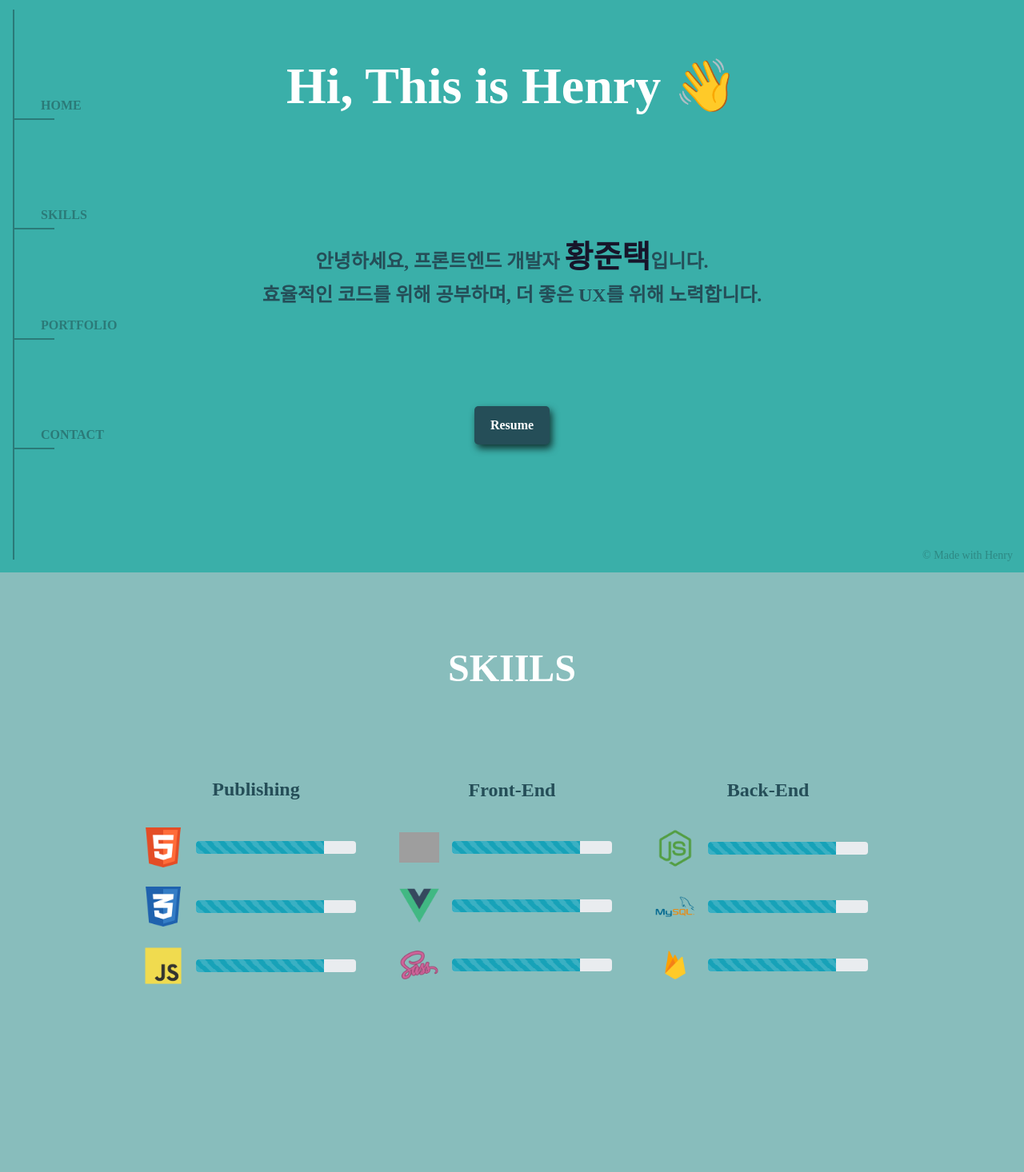
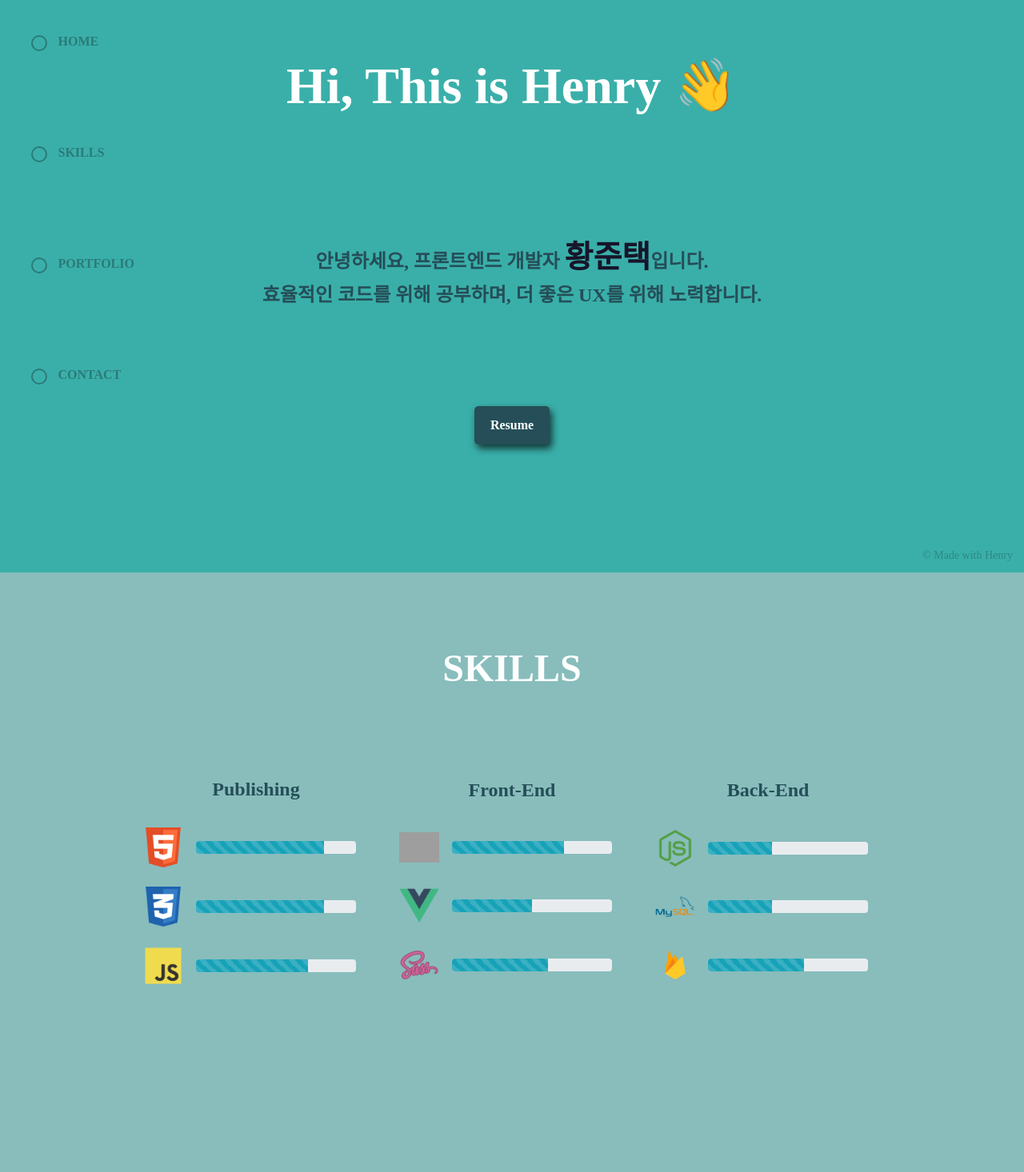
Before and after one commit to 4boysdontcry/portfolio, a React (Create React App) app: page / in a window 1280 px wide. Shown: the part 84-1550 px from the top of the page at 80% size. Built offline with nearby package versions, Linux system fonts and the light colour scheme; grey boxes are pictures that could not be loaded.

Commit message:
json내용 skill에 붙이기 전

```diff
--- /dev/null
+++ b/public/json/skill.json
@@ -0,0 +1,5 @@
+[
+  {"id": 1, "cate": "01", "title": "Publishing", "desc": "웹표준을 지향하며, 반응형 웹제작을 주로 합니다.", "desc2": "중복되는 코드를 줄이기 위해 노력합니다."},
+  {"id": 4, "cate": "02", "title": "Front-End", "desc": "컴포넌트를 분리하여 유지보수가 용이한 구성을 만듭니다.", "desc2": "CSS를 대신하여 SCSS를 사용할 수 있습니다."},
+  {"id": 7, "cate": "03", "title": "Back-End", "desc": "브라우저와 통신할 서버를 만든 경험이 있습니다.", "desc2": "Firebase를 이용한 작업에 익숙합니다."}
+]
--- /dev/null
+++ b/src/components/Bar.js
@@ -0,0 +1,103 @@
+import React from 'react';
+import styled, { css } from 'styled-components'
+import 'bootstrap/dist/css/bootstrap.min.css';
+import 'react-bootstrap-icons'
+
+import { Card, ProgressBar } from 'react-bootstrap'
+
+/* ****************** styled ****************** */
+import '../css/bar.css'
+
+
+
+/* ****************** component ****************** */
+const Bar = () => {
+  return (
+    <div>
+      <div className="skill-wrap">
+				<div className="title-wrap">
+					<h2 className="title">SKILLS</h2>
+				</div>
+				<div className="card-wrapper">
+					<div className="card-wrap">
+						<Card.Text>
+							<Card.Text>
+								<h3 className="sub-title">Publishing</h3>
+							</Card.Text>
+							<div className="lang-wrapper">
+								<div className="lang-img">
+								 <img src="/img/html.png" alt="html" />
+								</div>
+								<ProgressBar className="m-3 probar" variant="info" animated now={80} />
+							</div>
+							<div className="lang-wrapper">
+								<div className="lang-img">
+								 <img src="/img/css.png" alt="css" />
+								</div>
+								<ProgressBar className="m-3 probar" variant="info" animated now={80} />
+							</div>
+							<div className="lang-wrapper">
+								<div className="lang-img">
+								 <img src="/img/jas.png" alt="javascript" />
+								</div>
+								<ProgressBar className="m-3 probar" variant="info" animated now={70} />
+							</div>
+						</Card.Text>
+					</div>
+						<div className="card-wrap">
+							<Card.Text>
+								<Card.Text>
+									<h3 className="sub-title">Front-End</h3>
+								</Card.Text>
+								<div className="lang-wrapper">
+									<div className="lang-img">
+									<img src="/img/react.png" alt="react" />
+									</div>
+									<ProgressBar className="m-3 probar" variant="info" animated now={70} />
+								</div>
+								<div className="lang-wrapper">
+									<div className="lang-img">
+									<img src="/img/vuejs.png" alt="vue.js" />
+									</div>
+									<ProgressBar className="m-3 probar" variant="info" animated now={50} />
+								</div>
+								<div className="lang-wrapper">
+									<div className="lang-img">
+									<img src="/img/scss.png" alt="scss" />
+									</div>
+									<ProgressBar className="m-3 probar" variant="info" animated now={60} />
+								</div>
+							</Card.Text>
+						</div>
+						<div className="card-wrap">
+							<Card.Text>
+								<Card.Text>
+									<h3 className="sub-title">Back-End</h3>
+								</Card.Text>
+								<div className="lang-wrapper">
+									<div className="lang-img">
+									<img src="/img/node.png" alt="node.js" />
+									</div>
+									<ProgressBar className="m-3 probar" variant="info" animated now={40} />
+								</div>
+								<div className="lang-wrapper">
+									<div className="lang-img">
+									<img src="/img/sql.png" alt="mysql" />
+									</div>
+									<ProgressBar className="m-3 probar" variant="info" animated now={40} />
+								</div>
+								<div className="lang-wrapper">
+									<div className="lang-img">
+									<img src="/img/fire.png" alt="firebase" />
+									</div>
+									<ProgressBar className="m-3 probar" variant="info" animated now={60} />
+								</div>
+							</Card.Text>
+						</div>
+				</div>
+			</div>
+    </div>
+  );
+}
+
+export default Bar;
--- a/src/components/Contact.js
+++ b/src/components/Contact.js
@@ -15,7 +15,12 @@ const Contact = () => {
   return (
     <div className="contact-wrapper">
       <div className="contact-wrap">
-
+        <h3>CONTACT</h3>
+        <div className="call-wrapper">
+          <div className="call"><a callto="010-8724-7111"></a></div>
+          <div className="call"><a href=""></a></div>
+          <div className="call"><a href=""></a></div>
+        </div>
       </div>
     </div>
   );
--- a/src/components/Main.js
+++ b/src/components/Main.js
@@ -10,13 +10,13 @@ import '../css/main.css'
 
 /* ****************** component ****************** */
 const Main = () => {
+
 	return (
 		<div className="main-wrapper" id="main">
 			<div className="main-wrap">
 				<div className="text-wrap">
 					<div className="ment-wrapper">
-						<h2 className="ment">Hi, This is Henry 👋</h2>
-						{/* <h2 className="ment2">I'm FRONT-END DEVELOPER</h2> */}
+						<h2 className="ment">Hi, This is Henry <span className="hand">👋</span></h2>
 					</div>
 					<div className="subject-wrapper">
 						<p className="article">
@@ -24,7 +24,7 @@ const Main = () => {
 							효율적인 코드를 위해 공부하며, 더 좋은 UX를 위해 노력합니다.
 						</p>
 					</div>
-					<button className="bt-resume"><a href="#">Resume</a></button>
+					<button className="bt-resume"><a href="/notion">Resume</a></button>
 				</div>
 			</div>
 		</div>
--- a/src/components/Skills.js
+++ b/src/components/Skills.js
@@ -4,97 +4,19 @@ import 'bootstrap/dist/css/bootstrap.min.css';
 import 'react-bootstrap-icons'
 
 import { Card, ProgressBar } from 'react-bootstrap'
+import Bar from './Bar'
 
 /* ****************** styled ****************** */
 import '../css/skills.css'
-
 
 /* ****************** component ****************** */
 const Skills = () => {
 	return (
 		<div className="skill-wrapper" id="skill">
-			<div className="skill-wrap">
-				<div className="title-wrap">
-					<h2 className="title">SKIILS</h2>
-				</div>
-				<div className="card-wrapper">
-					<div className="card-wrap">
-						<Card.Text>
-							<Card.Text>
-								<h3 className="sub-title">Publishing</h3>
-							</Card.Text>
-							<div className="lang-wrapper">
-								<div className="lang-img">
-								 <img src="/img/html.png" alt="html" />
-								</div>
-								<ProgressBar className="m-3 probar" variant="info" animated now={80} />
-							</div>
-							<div className="lang-wrapper">
-								<div className="lang-img">
-								 <img src="/img/css.png" alt="css" />
-								</div>
-								<ProgressBar className="m-3 probar" variant="info" animated now={80} />
-							</div>
-							<div className="lang-wrapper">
-								<div className="lang-img">
-								 <img src="/img/jas.png" alt="javascript" />
-								</div>
-								<ProgressBar className="m-3 probar" variant="info" animated now={80} />
-							</div>
-						</Card.Text>
-					</div>
-						<div className="card-wrap">
-							<Card.Text>
-								<Card.Text>
-									<h3 className="sub-title">Front-End</h3>
-								</Card.Text>
-								<div className="lang-wrapper">
-									<div className="lang-img">
-									<img src="/img/react.png" alt="react" />
-									</div>
-									<ProgressBar className="m-3 probar" variant="info" animated now={80} />
-								</div>
-								<div className="lang-wrapper">
-									<div className="lang-img">
-									<img src="/img/vuejs.png" alt="vue.js" />
-									</div>
-									<ProgressBar className="m-3 probar" variant="info" animated now={80} />
-								</div>
-								<div className="lang-wrapper">
-									<div className="lang-img">
-									<img src="/img/scss.png" alt="scss" />
-									</div>
-									<ProgressBar className="m-3 probar" variant="info" animated now={80} />
-								</div>
-							</Card.Text>
-						</div>
-						<div className="card-wrap">
-							<Card.Text>
-								<Card.Text>
-									<h3 className="sub-title">Back-End</h3>
-								</Card.Text>
-								<div className="lang-wrapper">
-									<div className="lang-img">
-									<img src="/img/node.png" alt="node.js" />
-									</div>
-									<ProgressBar className="m-3 probar" variant="info" animated now={80} />
-								</div>
-								<div className="lang-wrapper">
-									<div className="lang-img">
-									<img src="/img/sql.png" alt="mysql" />
-									</div>
-									<ProgressBar className="m-3 probar" variant="info" animated now={80} />
-								</div>
-								<div className="lang-wrapper">
-									<div className="lang-img">
-									<img src="/img/fire.png" alt="firebase" />
-									</div>
-									<ProgressBar className="m-3 probar" variant="info" animated now={80} />
-								</div>
-							</Card.Text>
-						</div>
-				</div>
-			</div>
+			<Bar />
+      {
+
+      }
 		</div>
 	);
 }
--- /dev/null
+++ b/src/css/bar.css
@@ -0,0 +1,61 @@
+.skill-wrap {
+  width: 90%;
+  height: 100vh;
+  margin: 0 auto;
+  padding: 6em;
+  display: flex;
+  flex-direction: column;
+  align-items: center;
+}
+
+.skill-wrap .card-wrapper {
+  width: 100%;
+  display: flex;
+  justify-content: space-between;
+  align-items: center;
+}
+.skill-wrap .card-wrap {
+  width: 32.3333%;
+  margin: 2%;
+  display: flex;
+  flex-direction: column;
+}
+.card-wrap .sub-title {
+  text-align: center;
+  font-size: 1.5em;
+  font-weight: bold;
+  color: #254e58;
+  margin-bottom: 1.5em;
+}
+
+.skill-wrap .title-wrap {
+  font-size: 3em;
+  color: #feffff;
+  font-weight: bolder;
+  margin-bottom: 2em;
+}
+
+.skill-wrap .lang-wrapper {
+  display: flex;
+  align-items: center;
+  justify-content: center;
+  margin-bottom: 1.5em;
+}
+.lang-wrapper .lang-img {
+  max-width: 50px;
+}
+.lang-img img {
+  width: 100%;
+}
+.lang-img img:hover {
+  transition: all .5s;
+  transform: scale(1.2);
+}
+.lang-wrapper .probar{
+  width: 100%;
+}
+
+
+@media screen and (max-width: 768px) {
+
+}
--- a/src/css/contact.css
+++ b/src/css/contact.css
@@ -1,8 +1,8 @@
 .contact-wrapper {
   width: 100%;
   height: 100vh;
-  background-color: #88bdbc;
-  color: #254e58;
+  background-color: #a2c9be;
+  color: #1d7a91;
 }
 
 .contact-wrap {
--- a/src/css/main.css
+++ b/src/css/main.css
@@ -83,3 +83,17 @@
 	border-bottom: 20px solid transparent;
 	border-right: 0 solid transparent;
 }
+
+.main-wrapper .ment .hand {
+  display: inline-block;
+  animation: shake 2.5s infinite;
+	}
+
+@keyframes shake {
+  0% {transform: rotate(0deg);}
+  20% {transform: rotate(13deg);}
+  24% {transform: rotate(-13deg);}
+  28% {transform: rotate(13deg);}
+  32% {transform: rotate(-13deg);}
+  36% {transform: rotate(0deg);}
+}
--- a/src/css/sidebar.css
+++ b/src/css/sidebar.css
@@ -2,7 +2,7 @@
   position: fixed;
   width: 10%;
   height: 90vh;
-  padding: 1em;
+  padding: 3em;
   bottom: 0;
   color: #2b7a78;
   z-index: 99;
@@ -10,21 +10,26 @@
 
 .side-wrapper .bar {
   width: 1px;
-  height: 100%;
-  border-left: 2px solid #2b7a78;
+  height: 70%;
+  display: flex;
+  flex-direction: column;
+  align-items: center;
+  justify-content: space-between;
 }
 
 .side-wrapper .box {
   position: relative;
-  width: 50px;
-  height: 20%;
-  border-bottom: 2px solid #2b7a78;
-  text-align: center;
+  width: 20px;
+  height: 20px;
+  border: 2px solid #2b7a78;
+  border-radius: 50%;
+  text-align: left;
   font-weight: bold;
 }
 .side-wrapper .title {
   position: absolute;
-  bottom: 0;
+  bottom: -40%;
+  left: 150%;
   padding: .5em;
   cursor: pointer;
 }
--- a/src/css/skills.css
+++ b/src/css/skills.css
@@ -4,60 +4,3 @@
   background-color: #88bdbc;
   color: #254e58;
 }
-.skill-wrap {
-  width: 90%;
-  height: 100vh;
-  margin: 0 auto;
-  padding: 6em;
-  display: flex;
-  flex-direction: column;
-  align-items: center;
-}
-
-.skill-wrap .card-wrapper {
-  width: 100%;
-  display: flex;
-  justify-content: space-between;
-  align-items: center;
-}
-.skill-wrap .card-wrap {
-  width: 32.3333%;
-  margin: 2%;
-  display: flex;
-  flex-direction: column;
-}
-.card-wrap .sub-title {
-  text-align: center;
-  font-size: 1.5em;
-  font-weight: bold;
-  color: #254e58;
-  margin-bottom: 1.5em;
-}
-
-.skill-wrap .title-wrap {
-  font-size: 3em;
-  color: #feffff;
-  font-weight: bolder;
-  margin-bottom: 2em;
-}
-
-.skill-wrap .lang-wrapper {
-  display: flex;
-  align-items: center;
-  justify-content: center;
-  margin-bottom: 1.5em;
-}
-.lang-wrapper .lang-img {
-  max-width: 50px;
-}
-.lang-img img {
-  width: 100%;
-}
-.lang-wrapper .probar{
-  width: 100%;
-}
-
-
-@media screen and (max-width: 768px) {
-
-}
```
Also changed, not shown: src/App.js (line endings or trailing spaces).
